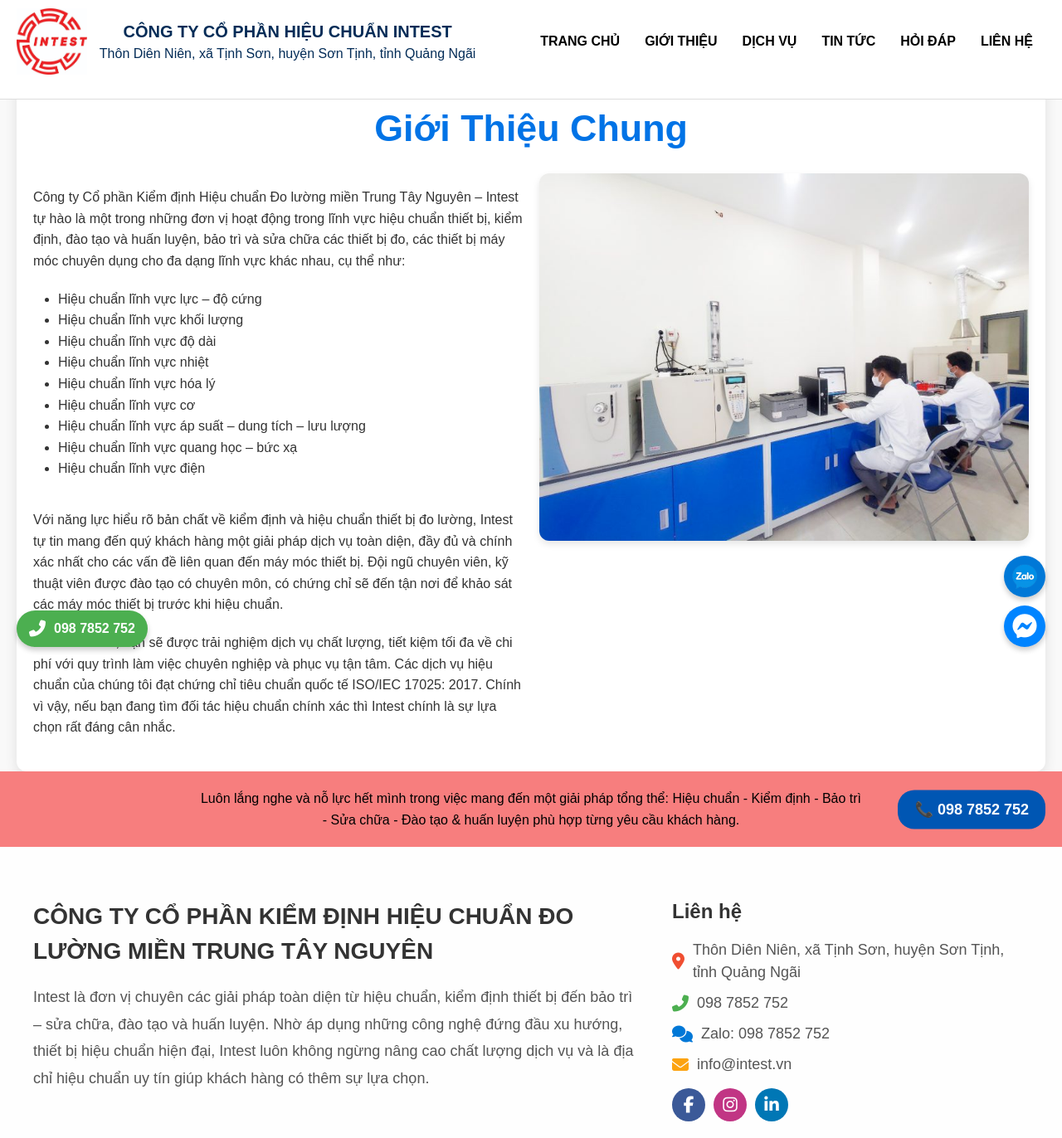
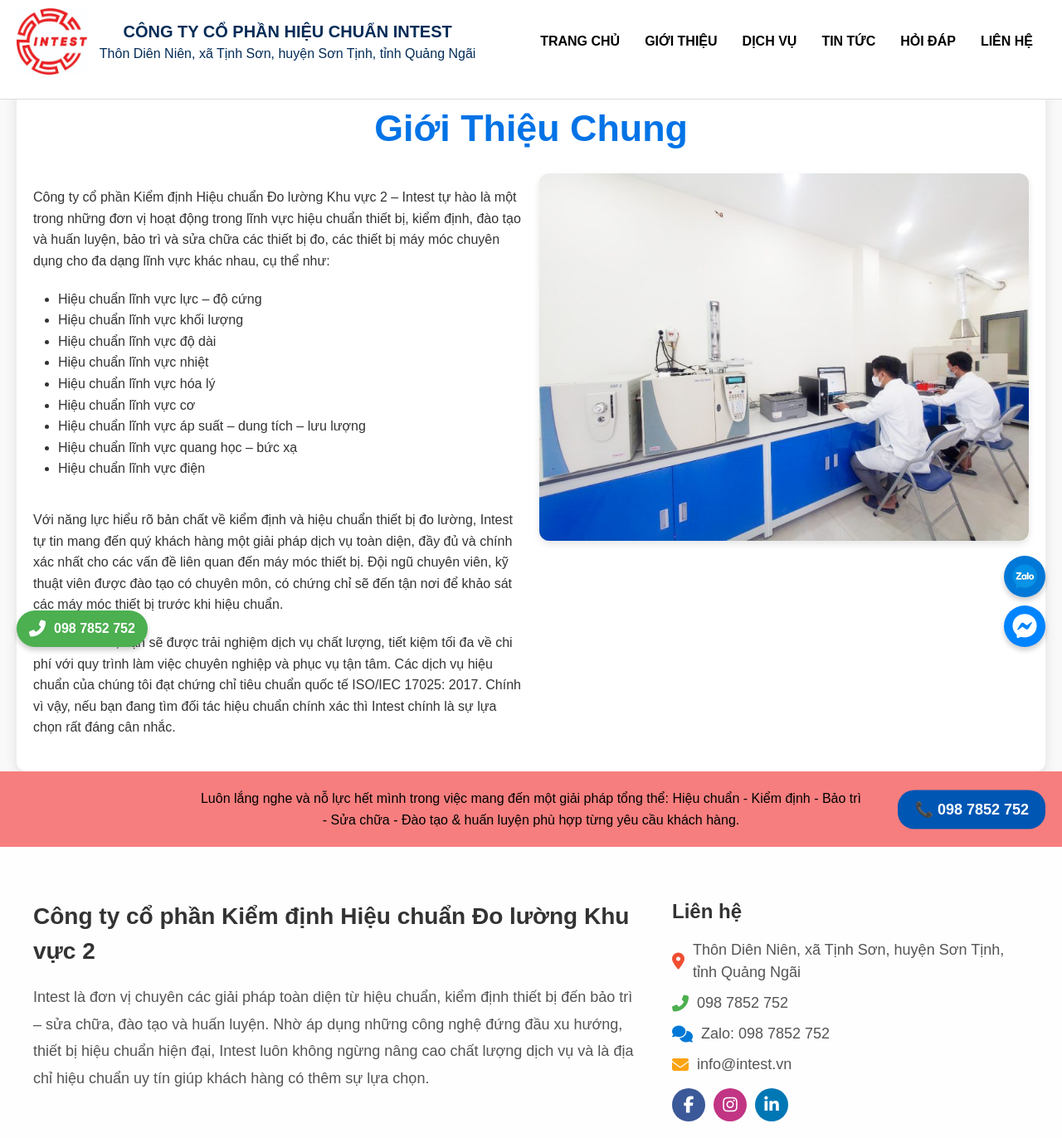
Before and after one commit to david-cung/quatest3, a React (Vite) app: page /about in a window 1280 px wide. Shown: the whole page at 83% size. Built offline with nearby package versions, Linux system fonts and the light colour scheme.

Commit message:
Update information

```diff
--- a/src/components/Footer.jsx
+++ b/src/components/Footer.jsx
@@ -18,8 +18,7 @@ function Footer() {
         {/* Phần thông tin tổng quan */}
         <div style={{ flex: "1 1 60%", paddingRight: "20px", marginBottom: "20px" }}>
           <h2 style={{ fontSize: "28px", color: "#333", fontWeight: "bold", marginBottom: "15px" }}>
-            CÔNG TY CỔ PHẦN KIỂM ĐỊNH HIỆU CHUẨN ĐO LƯỜNG MIỀN TRUNG TÂY NGUYÊN
-          </h2>
+            Công ty cổ phần Kiểm định Hiệu chuẩn Đo lường Khu vực 2          </h2>
           <p style={{ fontSize: "18px", color: "#555", lineHeight: "1.8" }}>
             Intest là đơn vị chuyên các giải pháp toàn diện từ hiệu chuẩn, kiểm định thiết bị đến bảo trì – sửa chữa,
             đào tạo và huấn luyện. Nhờ áp dụng những công nghệ đứng đầu xu hướng, thiết bị hiệu chuẩn hiện đại, Intest
--- a/src/pages/IntroPage.jsx
+++ b/src/pages/IntroPage.jsx
@@ -85,7 +85,7 @@ const IntroPage = () => {
       >
         <div style={styles.text}>
           <p style={styles.paragraph}>
-            Công ty Cổ phần Kiểm định Hiệu chuẩn Đo lường miền Trung Tây Nguyên –
+            Công ty cổ phần Kiểm định Hiệu chuẩn Đo lường Khu vực 2 –
             Intest tự hào là một trong những đơn vị hoạt động trong lĩnh vực hiệu
             chuẩn thiết bị, kiểm định, đào tạo và huấn luyện, bảo trì và sửa chữa
             các thiết bị đo, các thiết bị máy móc chuyên dụng cho đa dạng lĩnh vực
```
